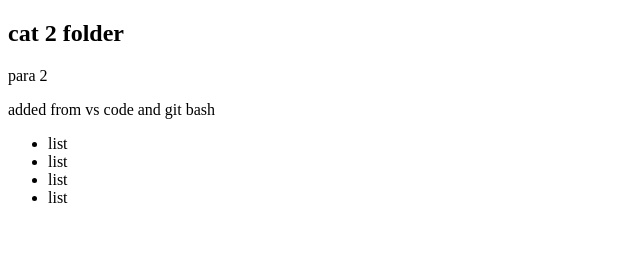
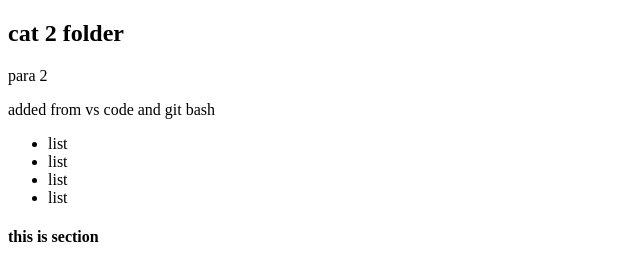
Before and after one commit to PawanOfficeal/cat2, a plain HTML site: page index.html in a window 1280 px wide. Shown: the whole page, without its empty margins (0-640 px from the left). Drawn offline with Linux system fonts and the light colour scheme.

Commit message:
added section

```diff
--- a/index.html
+++ b/index.html
@@ -19,5 +19,10 @@
             </ul>
         </nav>
     </header>
+    <main>
+        <section>
+            <h4>this is section</h4>
+        </section>
+    </main>
 </body>
 </html>
```
